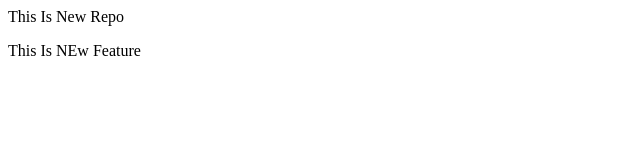
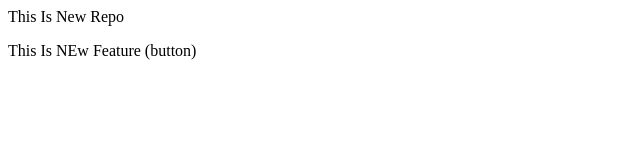
Before and after one commit to Aftab-hash/localrepo, a plain HTML site: page index.html in a window 1280 px wide. Shown: the full height of the page, 0-640 px from the left. Drawn offline with Linux system fonts and the light colour scheme.

Commit message:
Add Button

```diff
--- a/index.html
+++ b/index.html
@@ -1,2 +1,2 @@
 <p> This Is New Repo </p>
-<p> This Is NEw Feature </p>
+<p> This Is NEw Feature (button)</p>
```
